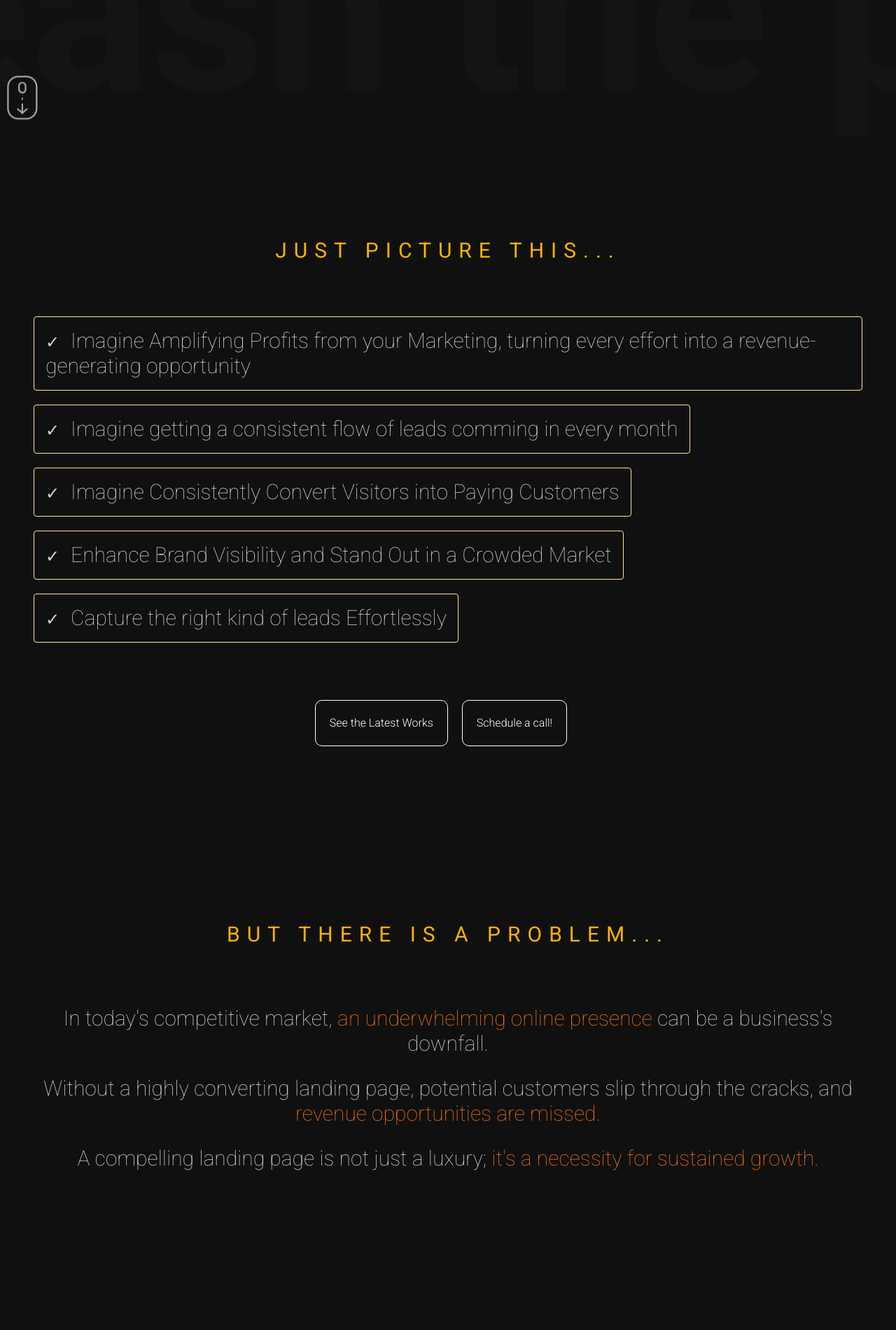
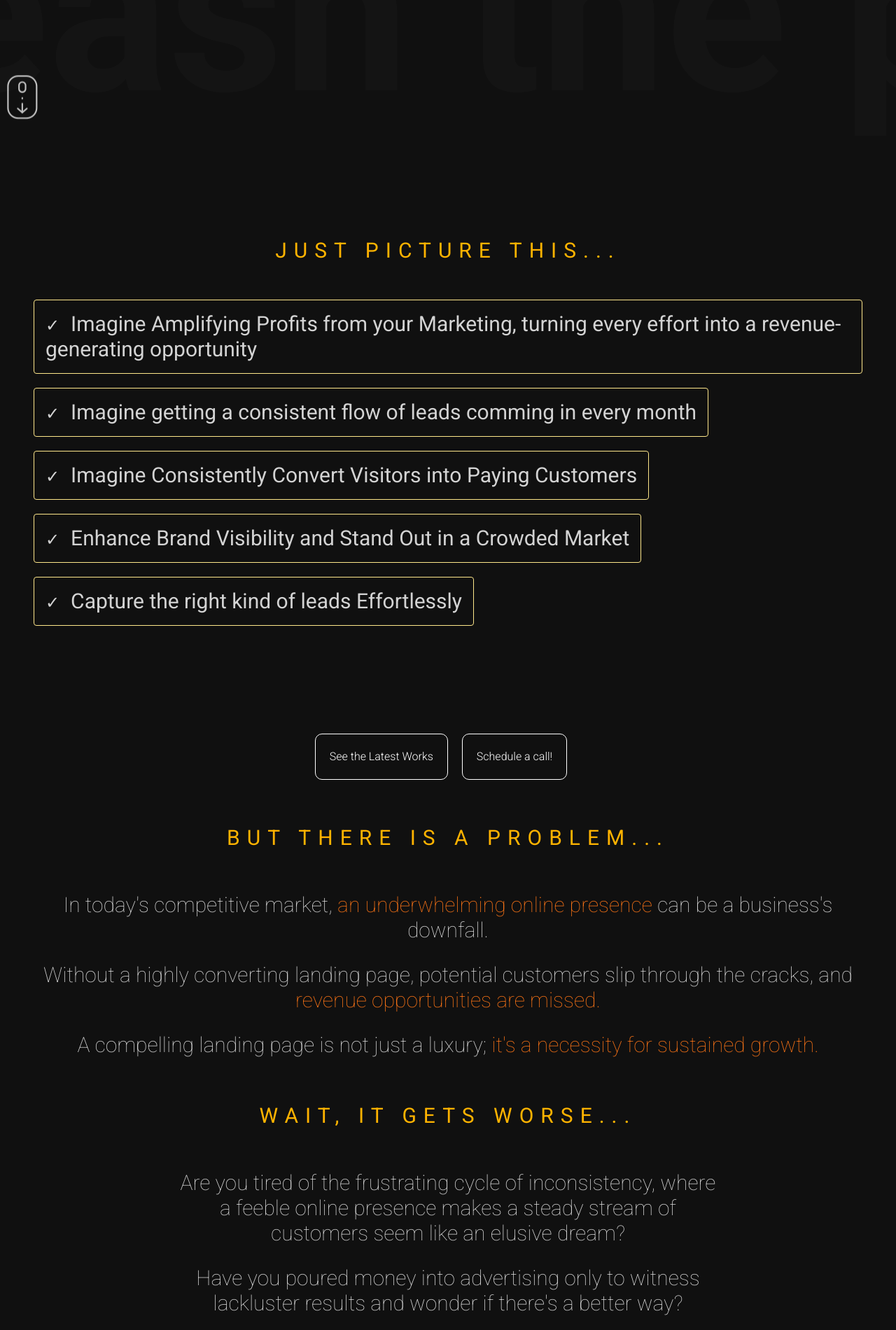
Before and after one commit to dnd1/dnd1.github.io, a Next.js app: page / in a window 1280 px wide. Shown: the part 600-2500 px from the top of the page at 70% size. Built offline with nearby package versions, Linux system fonts and the light colour scheme; what @codaworks/react-glow would draw is missing.

Commit message:
fix: font sizes and spacing on mobile

```diff
--- a/src/app/page.tsx
+++ b/src/app/page.tsx
@@ -21,7 +21,7 @@ export default function Home() {
           />
         </section>
         <Bullets />
-        <div className="flex justify-center">
+        <div className="flex justify-center pt-12">
           <CTA />
         </div>
         <Problem />
--- a/src/components/Agitation/index.tsx
+++ b/src/components/Agitation/index.tsx
@@ -24,31 +24,21 @@ const Agitation: React.FC = () => {
       </p>
       {/* </section>
       <section className="flex flex-col items-center justify-center xs:px-4 px-8 gap-7"> */}
-      <p className="text-center md:text-3xl text-2xl xs:text-sm font-thin">
+      <p className="text-center md:text-3xl text-2xl xs:text-md font-thin">
         Competitors may promise simplicity, but it can&apos;t address the
         exhaustion that comes from low or non-existent profit margins.
       </p>
-      <p className="text-center md:text-3xl text-2xl xs:text-sm font-thin">
+      <p className="text-center md:text-3xl text-2xl xs:text-md font-thin">
         Relying on a template-based platform may have you sharing the same
         digital space as your competitors, blurring your brand&apos;s identity
         and making it difficult to charge what your unique offerings are truly
         worth.
       </p>
-      {/* </section>
-      <motion.section
-        className="flex flex-col items-center justify-center xs:px-4 px-8 gap-7"
-        // initial={{ opacity: 0, scale: 0 }}
-        // whileInView={{
-        //   opacity: 1,
-        //   scale: 1,
-        //   transition: { duration: 1 },
-        // }}
-      > */}
-      <p className="text-center text-2xl xs:text-sm md:text-3xl font-thin">
+      <p className="text-center text-2xl xs:text-md md:text-3xl font-thin">
         Are you tired of being stuck in the price-driven rat race, unable to
         command the value your products or services genuinely deserve?
       </p>
-      <p className="text-center text-2xl xs:text-sm md:text-3xl font-thin">
+      <p className="text-center text-2xl xs:text-md md:text-3xl font-thin">
         If your goal is to charge more for your offer and elevate your brand
         above the sea of mediocrity, a tailored solution is not just a
         luxury—it&apos;s a necessity.
--- a/src/components/BulletCard/index.tsx
+++ b/src/components/BulletCard/index.tsx
@@ -4,7 +4,7 @@ const BulletCard: React.FC<{ title: string; subtitle?: string }> = ({
 }) => {
   return (
     <div className="border border-amber-200 p-4 rounded glow:border-indigo-600">
-      <h3 className="xs:text-xs sm:text-xl md:text-3xl font-thin">
+      <h3 className="xs:text-md sm:text-xl md:text-3xl">
         <span className="pr-4 text-2xl">&#x2713;</span>
         {title}
       </h3>
--- a/src/components/Hero/styles.scss
+++ b/src/components/Hero/styles.scss
@@ -33,7 +33,7 @@
         padding-top: 20px;
 
         @include mobile {
-          font-size: 12px;
+          font-size: 18px;
         }
       }
 
@@ -55,7 +55,7 @@
 
         @include mobile {
           font-size: 18px;
-          display: none;
+          // display: none;
         }
       }
 
--- a/src/components/Problem/index.tsx
+++ b/src/components/Problem/index.tsx
@@ -9,22 +9,18 @@ const Problem: React.FC = () => {
   const ref = useRef(null);
   useInView(ref, { root: container });
   return (
-    <div ref={container}>
-      {/* <section>
-        <SectionIntro text="But there is a problem..." />
-      </section> */}
-      <motion.section
+    // <div ref={container}>
+    <motion.div
       ref={ref}
-        className="flex flex-col items-center justify-center xs:px-4 px-8 gap-7"
-        initial={{ opacity: 0, x: -500 }}
+      className="flex flex-col items-center justify-start xs:px-4 px-8 py-8 gap-7"
+      initial={{ opacity: 0 }}
       whileInView={{
         opacity: 1,
-          x: 0,
         transition: { duration: 1, delay: 1 },
       }}
     >
       <SectionIntro text="But there is a problem..." />
-        <p className="text-center md:text-3xl text-2xl xs:text-sm font-thin">
+      <p className="text-center md:text-3xl text-2xl xs:text-md font-thin">
         In today&apos;s <span className={""}>competitive market</span>,{" "}
         <span className={"text-orange-500"}>
           an underwhelming online presence{" "}
@@ -32,21 +28,21 @@ const Problem: React.FC = () => {
         can be a business&apos;s downfall.
       </p>
 
-        <p className="text-center md:text-3xl text-2xl xs:text-sm font-thin">
+      <p className="text-center md:text-3xl text-2xl xs:text-md font-thin">
         Without a <span className={""}>highly converting</span> landing page,
         potential customers slip through the cracks, and{" "}
         <span className={"text-orange-500"}>
           revenue opportunities are missed.
         </span>
       </p>
-        <p className="text-center text-2xl xs:text-sm md:text-3xl font-thin">
+      <p className="text-center text-2xl xs:text-md md:text-3xl font-thin">
         A compelling landing page is not just a luxury;{" "}
         <span className={"text-orange-500"}>
           it&apos;s a necessity for sustained growth.
         </span>
       </p>
-      </motion.section>
-    </div>
+    </motion.div>
+    // </div>
   );
 };
 export default Problem;
--- a/src/components/SectionIntro/index.tsx
+++ b/src/components/SectionIntro/index.tsx
@@ -25,7 +25,7 @@ const SectionIntro: React.FC<{ text: string; full?: boolean }> = ({
   return !full ? (
     <div
       ref={container}
-      className="flex flex-col items-center justify-center w-full py-8"
+      className="flex flex-col items-center justify-center w-full py-2"
     >
       {title}
     </div>
```
Lines whose indentation alone changed are shown as unchanged.
